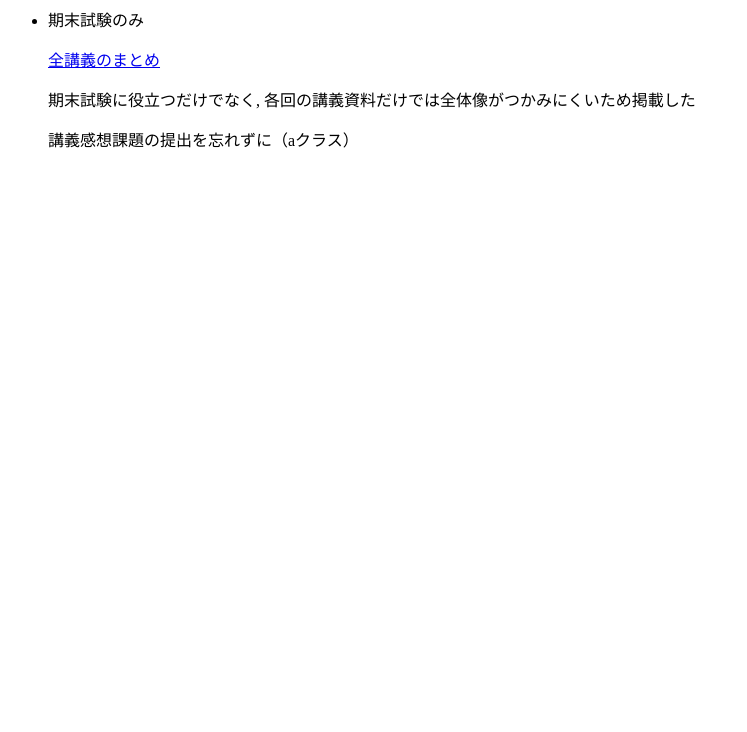
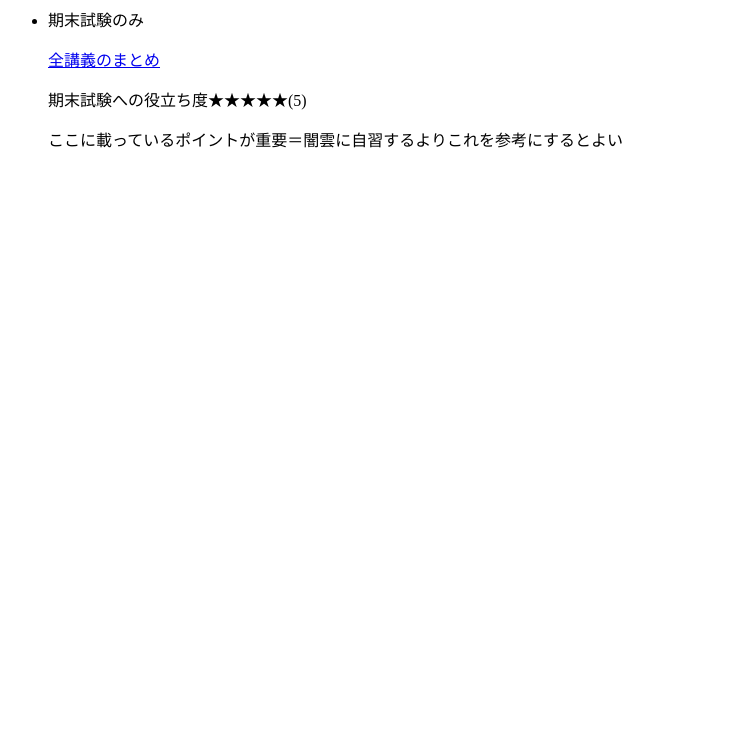
Before and after one commit to jackdawson0410/sample18, a plain HTML site: page index.html in a window 1280 px wide. Shown: the part 68-800 px from the top of the page, without its empty margins (0-747 px from the left). Drawn offline with Linux system fonts and the light colour scheme.

Commit message:
Update index.html

```diff
--- a/index.html
+++ b/index.html
@@ -8,8 +8,8 @@
 	<ul>
 		<li><p>期末試験のみ</p></li>
 		<a href = "https://www.dropbox.com/scl/fi/gxf9ji4woqncpok84xtz4/.pdf?rlkey=x2v0wptcimf2d93xiaqo42f0b&dl=0">全講義のまとめ</a></li>
-		<p>期末試験に役立つだけでなく, 各回の講義資料だけでは全体像がつかみにくいため掲載した</p>
-		<p>講義感想課題の提出を忘れずに（aクラス）</p>
+		<p>期末試験への役立ち度★★★★★(5)</p>
+		<p>ここに載っているポイントが重要＝闇雲に自習するよりこれを参考にするとよい</p>
 
 	</ul>
 </body>
```
